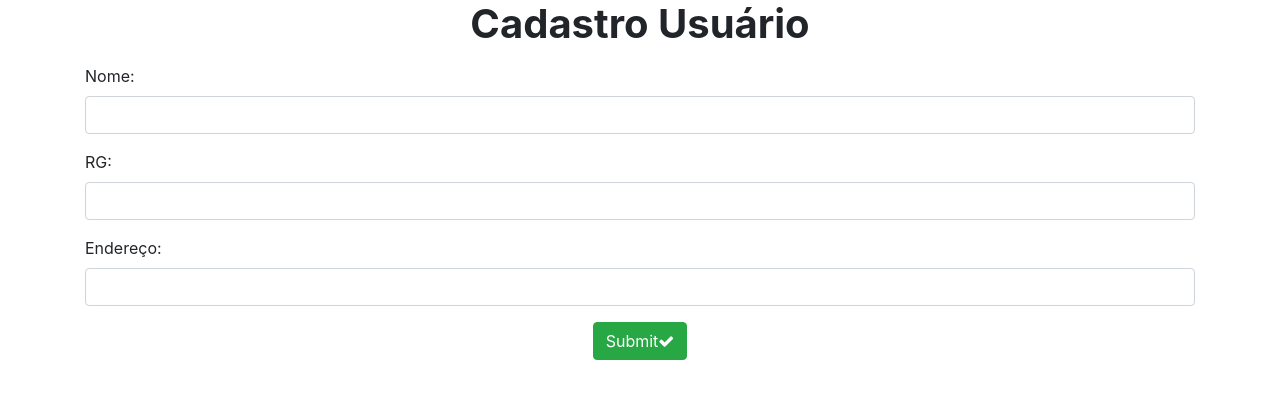
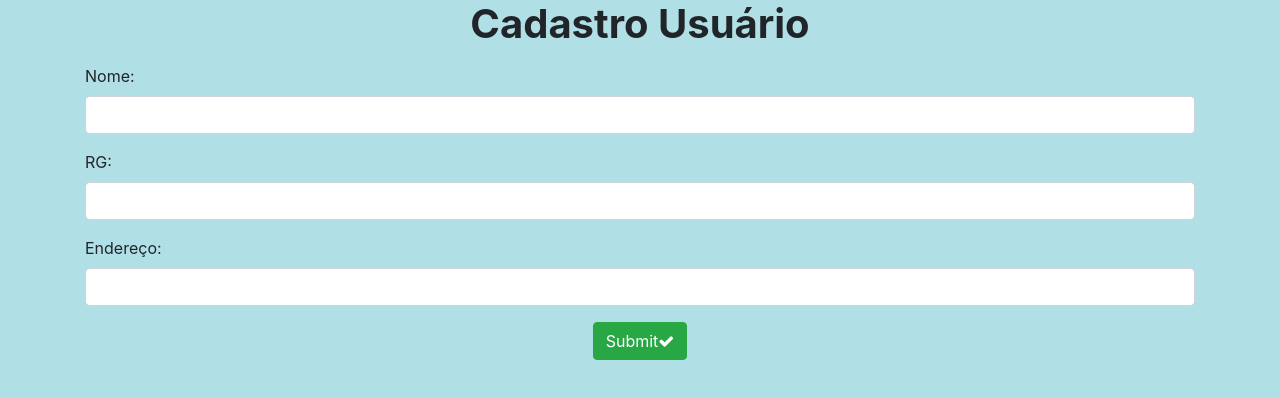
Before and after one commit to BruMonster/Desenvolvimento-de-Sistemas-ETEC, a plain HTML site: page cadastro.html in a window 1280 px wide. Drawn offline with nearby package versions, Linux system fonts and the light colour scheme.

Commit message:
Update cadastro.html

```diff
--- a/cadastro.html
+++ b/cadastro.html
@@ -13,16 +13,18 @@
 </head>
 
 <body>
-    <h1><b><p align="center"> Cadastro Usuário </h1></b></p>
+        <body style="background-color:powderblue;">
+    <h1><b>
+            <p align="center"> Cadastro Usuário </h1></b></p>
     <div class="container">
         <form action="/action_page.php">
             <div class="form-group">
-                <label for="email">Nome:</label>
-                <input type="email" class="form-control" id="email">
+                <label for="nome">Nome:</label>
+                <input type="nome" class="form-control" id="nome">
             </div>
             <div class="form-group">
-                <label for="pwd">RG:</label>
-                <input type="password" class="form-control" id="pwd">
+                <label for="rg">RG:</label>
+                <input type="rg" class="form-control" id="rg">
             </div>
 
             <div class="form-group">
@@ -32,7 +34,10 @@
         </form>
     </div>
 
- <center><button type="submit" class="btn btn-success">Submit<span class="fa fa-check"> </span> </button> </center>
+    <center><button type="submit" class="btn btn-success">Submit<span class="fa fa-check"> </span> </button> </center>
+
+
+
 
 </body>
 
```
